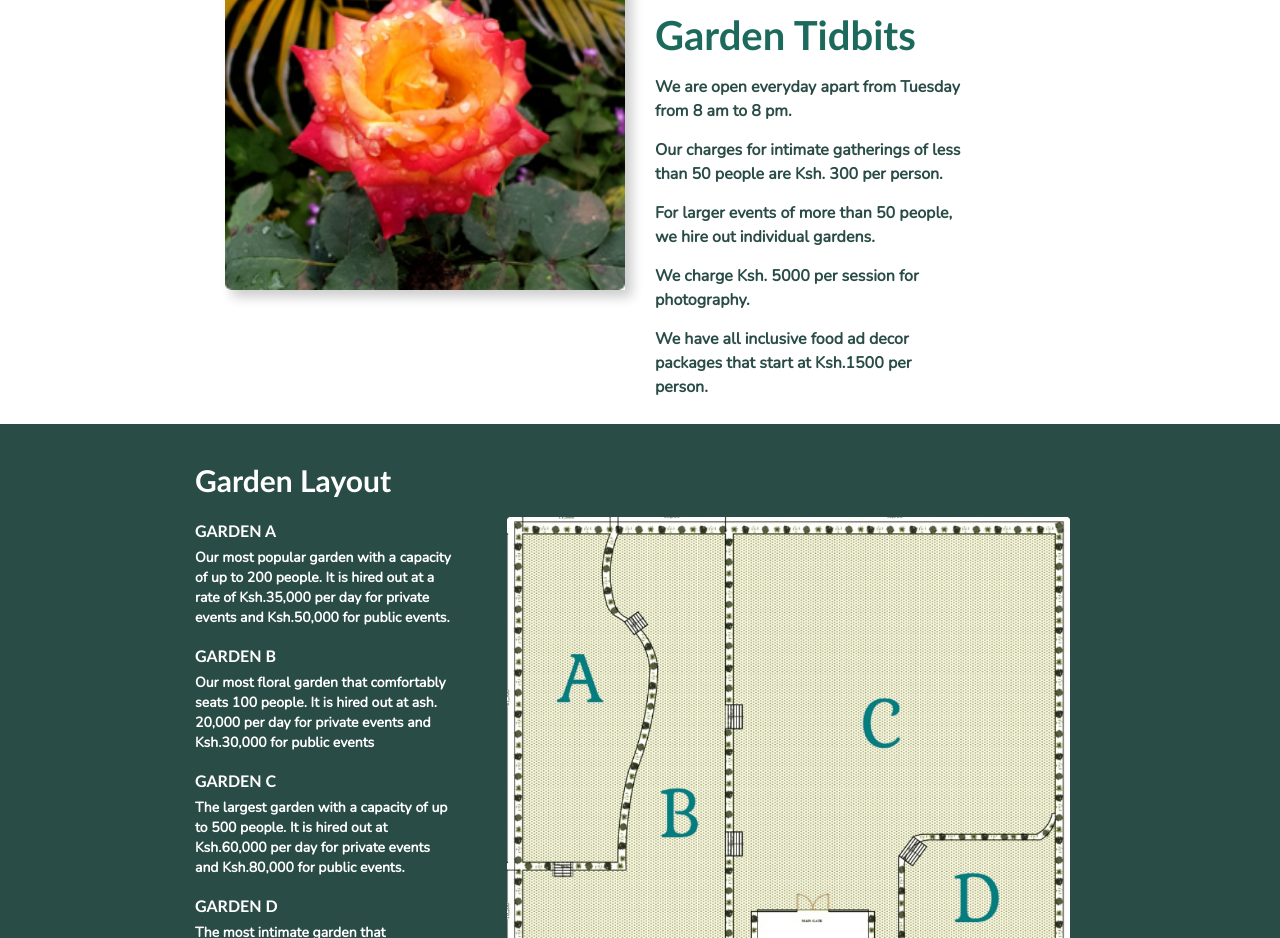
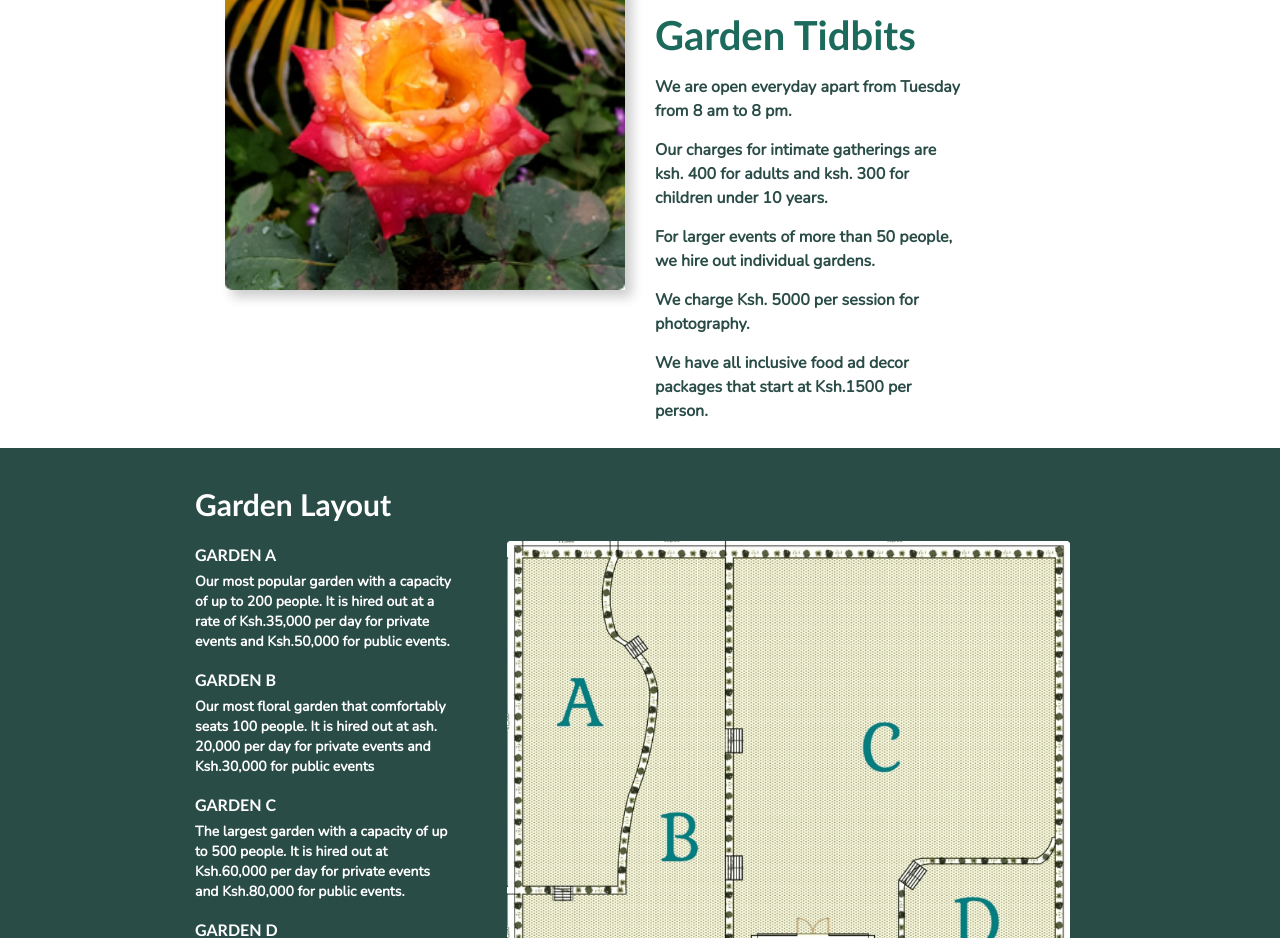
Before and after one commit to MbuguaMwaura/sagret-garden-frontend, a React (Create React App) app: page / in a window 1280 px wide. Shown: the part 1200-2138 px from the top of the page. Built offline with nearby package versions, Linux system fonts and the light colour scheme; a web font is replaced by a local one.

Commit message:
Update garden.js
updates payment description

```diff
--- a/src/data/garden.js
+++ b/src/data/garden.js
@@ -5,7 +5,7 @@ const garden = [
     },
     {
         icon:"our_garden/picnic.png",
-        text:"Our charges for intimate gatherings of less than 50 people are Ksh. 300 per person."
+        text:"Our charges for intimate gatherings are ksh. 400 for adults and ksh. 300 for children under 10 years."
     },
     {
         icon:"our_garden/people.png",
```
